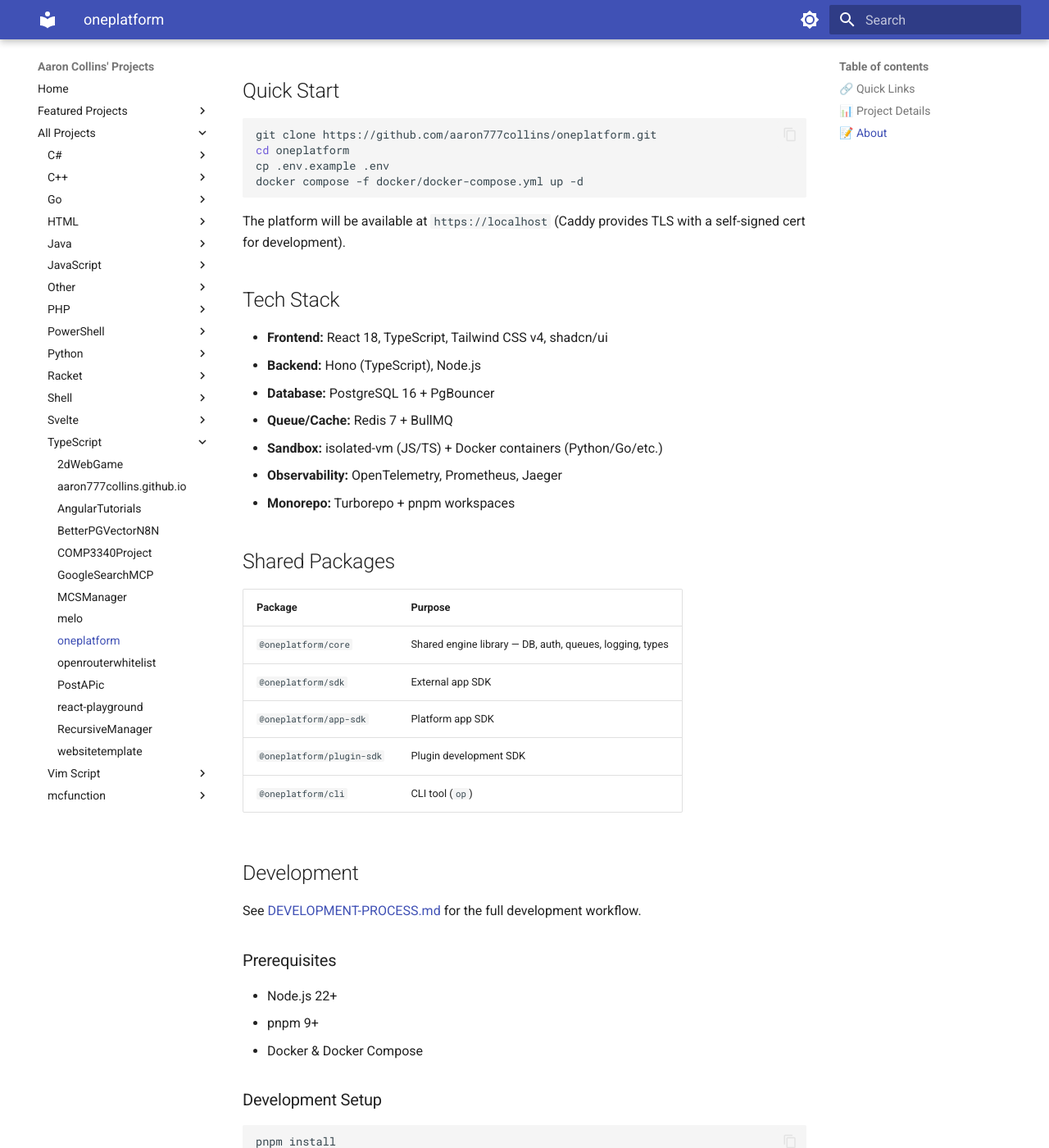
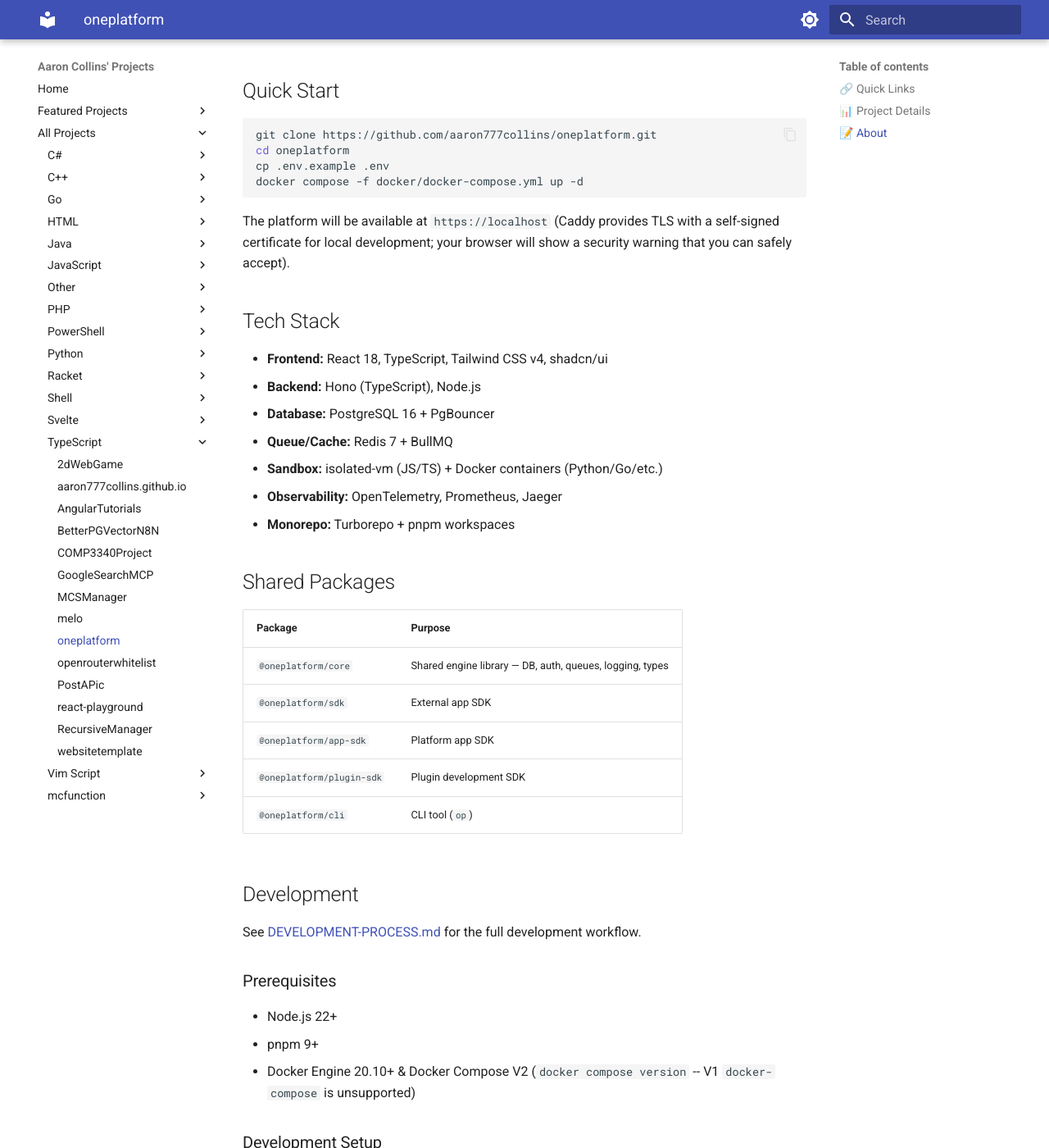
Before and after one commit to aaron777collins/projects, an MkDocs documentation site: the page built from docs/oneplatform.md, in a window 1280 px wide and 1400 px high, scrolled down 1955 px. Shown: the whole window at 82% size. Built offline with MkDocs 1.6.1 and Material for MkDocs 9.7.7, drawn with Linux system fonts in a browser that asks for light colours; some of the changed text lies outside the part shown.

````diff
--- a/docs/oneplatform.md
+++ b/docs/oneplatform.md
@@ -11,7 +11,7 @@
 - **Languages Used:** TypeScript, Shell, HCL, JavaScript, PLpgSQL, MDX, Go Template, HTML, CSS
 - **License:** Other
 - **Created:** June 10, 2026
-- **Last Updated:** June 19, 2026
+- **Last Updated:** June 20, 2026
 
 ## 📝 About
 
@@ -59,7 +59,7 @@ cp .env.example .env
 docker compose -f docker/docker-compose.yml up -d
 ```
 
-The platform will be available at `https://localhost` (Caddy provides TLS with a self-signed cert for development).
+The platform will be available at `https://localhost` (Caddy provides TLS with a self-signed certificate for local development; your browser will show a security warning that you can safely accept).
 
 ## Tech Stack
 
@@ -89,7 +89,7 @@ See [DEVELOPMENT-PROCESS.md](./DEVELOPMENT-PROCESS.md) for the full development
 
 - Node.js 22+
 - pnpm 9+
-- Docker & Docker Compose
+- Docker Engine 20.10+ & Docker Compose V2 (`docker compose version` -- V1 `docker-compose` is unsupported)
 
 ### Development Setup
 
````
Also changed, not shown: docs/MinecraftDatapackLanguage.md (+1 -1 lines), docs/projects-test.md (+1 -1 lines), docs/projects.md (+1 -1 lines).
